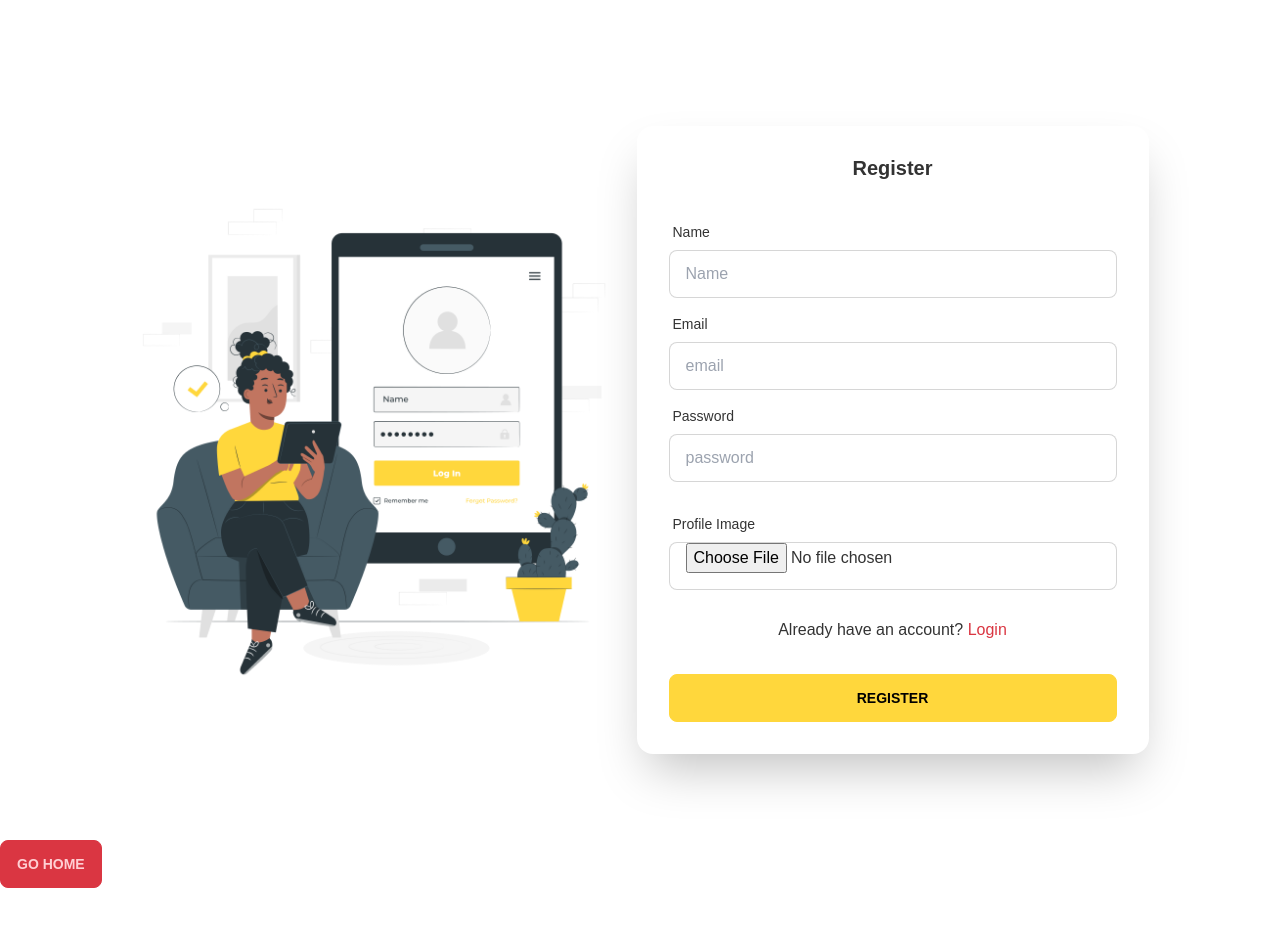
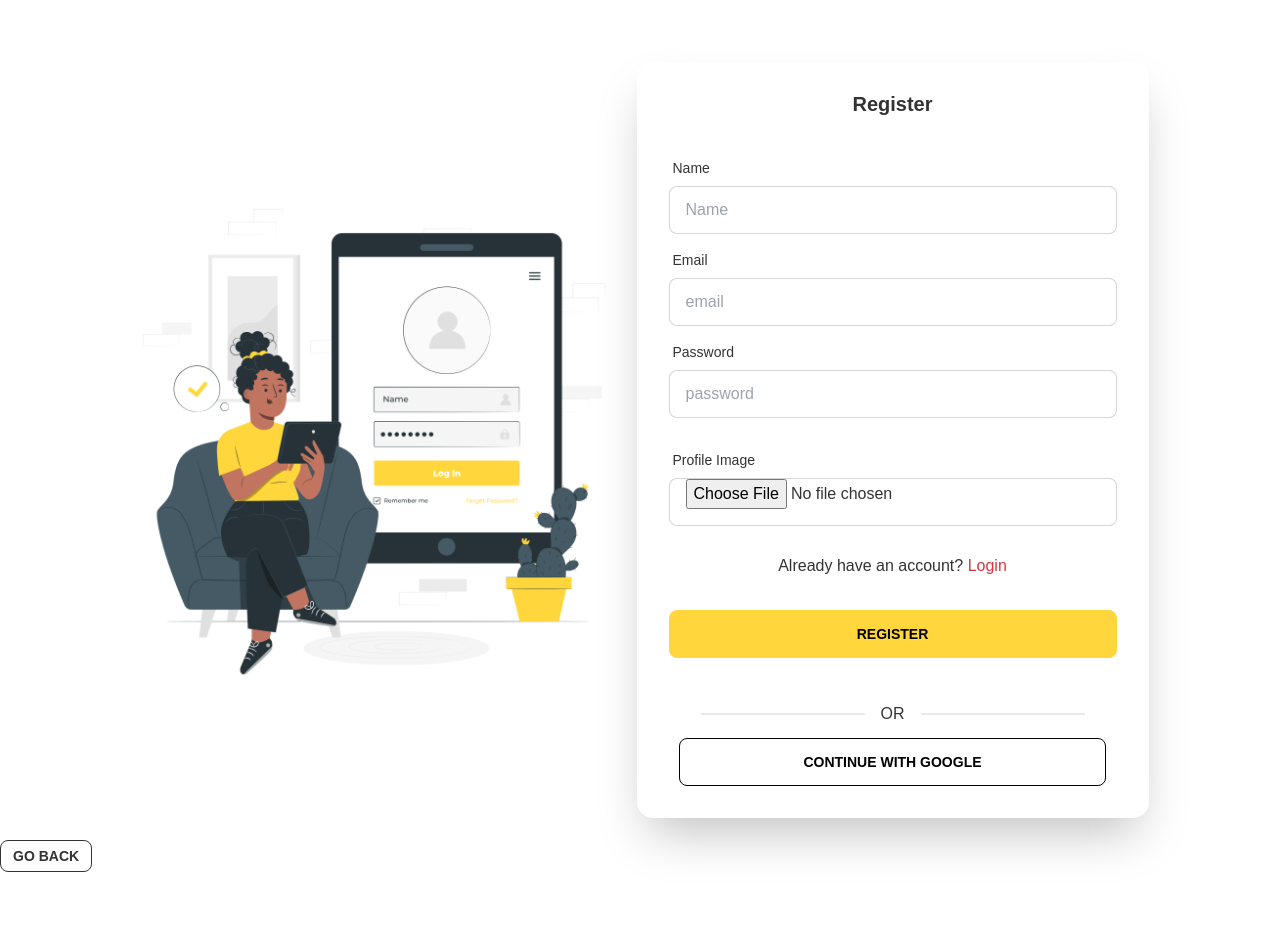
Before and after one commit to nmkhans/hard-tools-client, a React (Create React App) app: page /register in a window 1280 px wide. Built offline with nearby package versions, Linux system fonts and the light colour scheme.

Commit message:
register page design completed

```diff
--- a/src/pages/Register/Register.js
+++ b/src/pages/Register/Register.js
@@ -103,12 +103,16 @@ const Register = () => {
                                         </div>
                                     </div>
                                 </form>
+                                <div className="google__login form-control text-center">
+                                    <div className="divider w-3/4 mx-auto">OR</div>
+                                    <button className="btn btn-outline btn-black text-black w-5/6 mx-auto mb-8">Continue with google</button>
+                                </div>
                             </div>
                         </div>
                     </div>
                 </div>
                 <div className="goHome">
-                    <Link to="/" className="btn btn-secondary">Go Home</Link>
+                    <Link to="/" className="btn btn-sm btn-outline">Go Back</Link>
                 </div>
             </div>
         </div>
```
